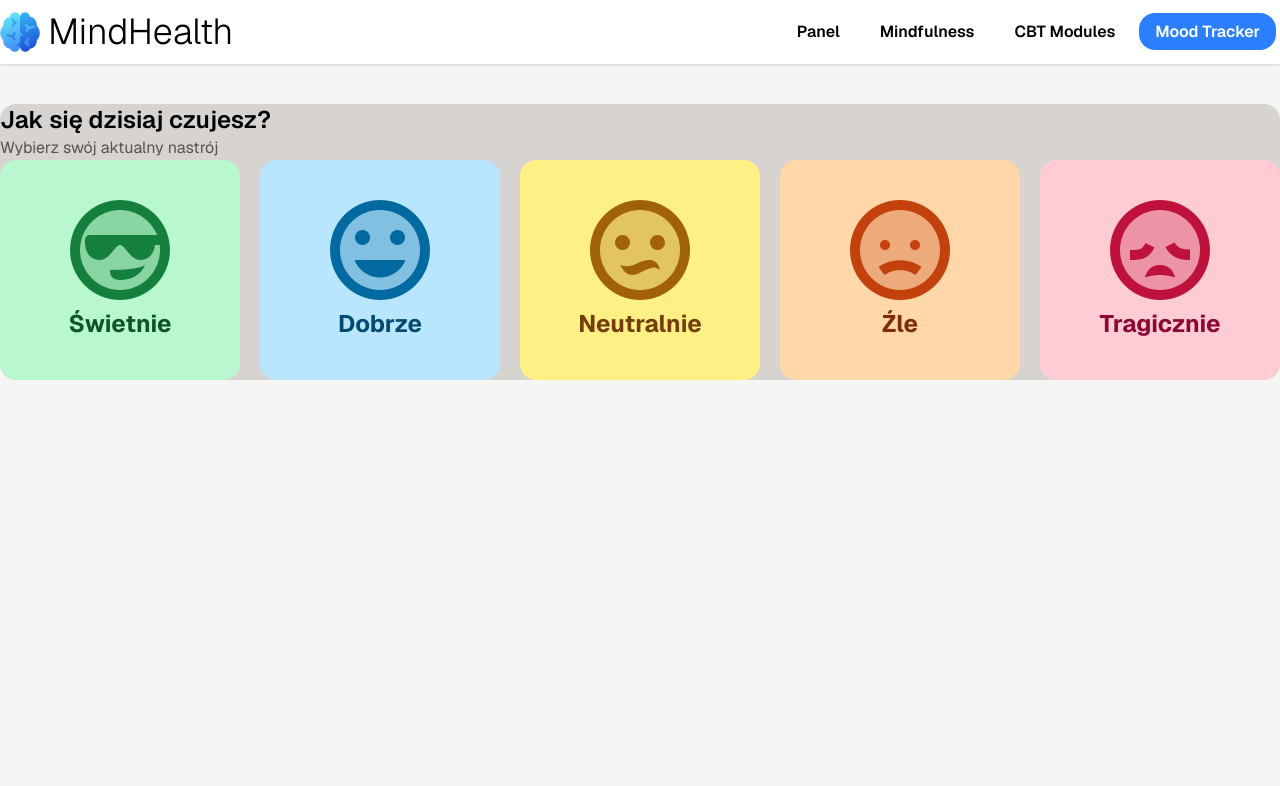
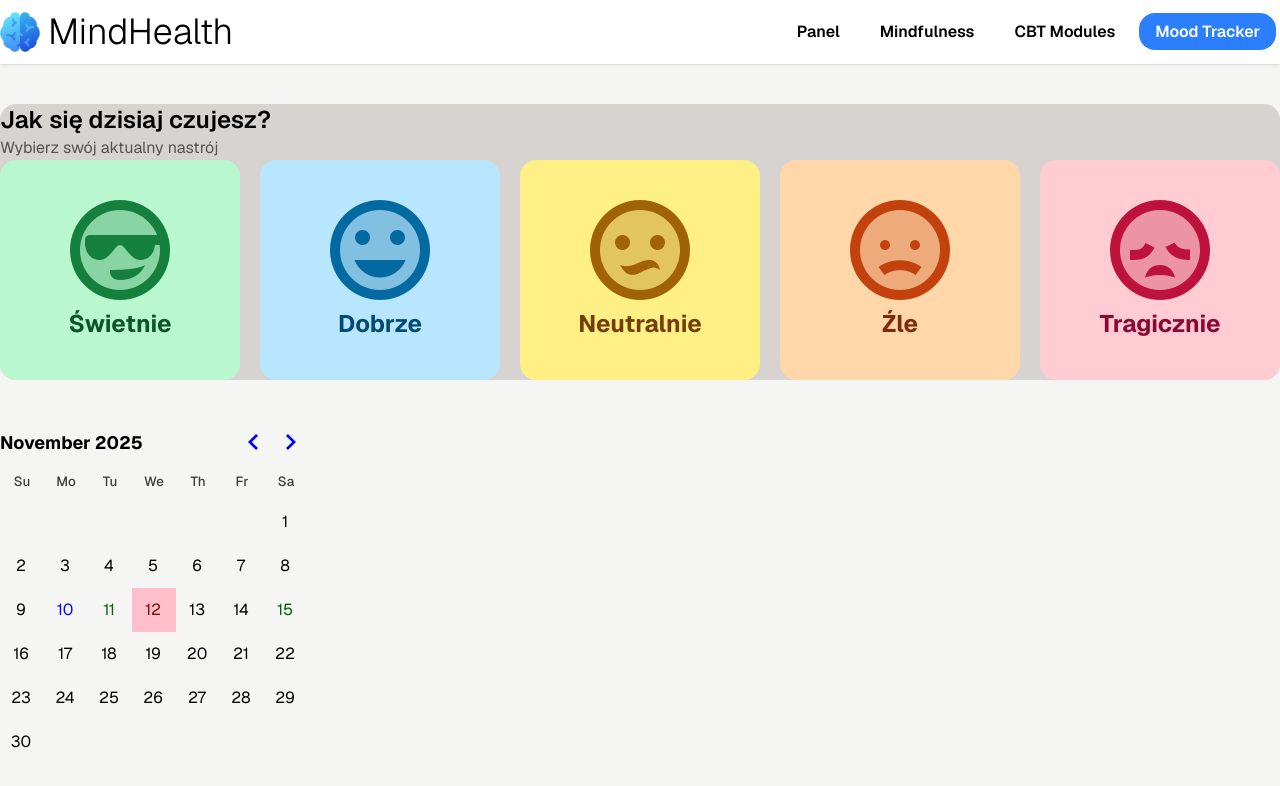
Before and after one commit to OKE225/MindHealth, a React (Vite) app in the folder client/: page /application/mood-tracker in a window 1280 px wide. Shown: the top 786 px of the page. Built offline with nearby package versions, Linux system fonts and the light colour scheme.

Commit message:
Add calendar with template data

```diff
--- a/client/package.json
+++ b/client/package.json
@@ -13,6 +13,7 @@
   "dependencies": {
     "@tailwindcss/vite": "^4.1.17",
     "react": "^19.1.1",
+    "react-day-picker": "^9.11.1",
     "react-dom": "^19.1.1",
     "react-router": "^7.9.5",
     "tailwindcss": "^4.1.17"
--- /dev/null
+++ b/client/src/components/MoodCalendar.tsx
@@ -0,0 +1,27 @@
+import { DayPicker } from "react-day-picker";
+import "react-day-picker/style.css";
+
+const MoodCalendar = () => {
+  const modifiers = {
+    greatMood: [new Date(2025, 10, 11), new Date(2025, 10, 15)],
+    badMood: [new Date(2025, 10, 12)],
+  };
+
+  const modifiersStyles = {
+    greatMood: { backgroundColor: "bg-green-500", color: "darkgreen" },
+    badMood: { backgroundColor: "pink", color: "darkred" },
+  };
+
+  return (
+    <div>
+      <DayPicker
+        modifiers={modifiers}
+        modifiersStyles={modifiersStyles}
+        animate
+        mode="single"
+      />
+    </div>
+  );
+};
+
+export default MoodCalendar;
--- a/client/src/pages/MoodTrackerPage.tsx
+++ b/client/src/pages/MoodTrackerPage.tsx
@@ -1,3 +1,4 @@
+import MoodCalendar from "../components/MoodCalendar";
 import NavbarWithLinks from "../components/NavbarWithLinks";
 import SelectYourMood from "../components/SelectYourMood";
 
@@ -8,6 +9,7 @@ const MoodTrackerPage = () => {
 
       <main>
         <SelectYourMood />
+        <MoodCalendar />
       </main>
     </div>
   );
```
Also changed, not shown: 1 other file (tests, documents, lock files or other folders).
